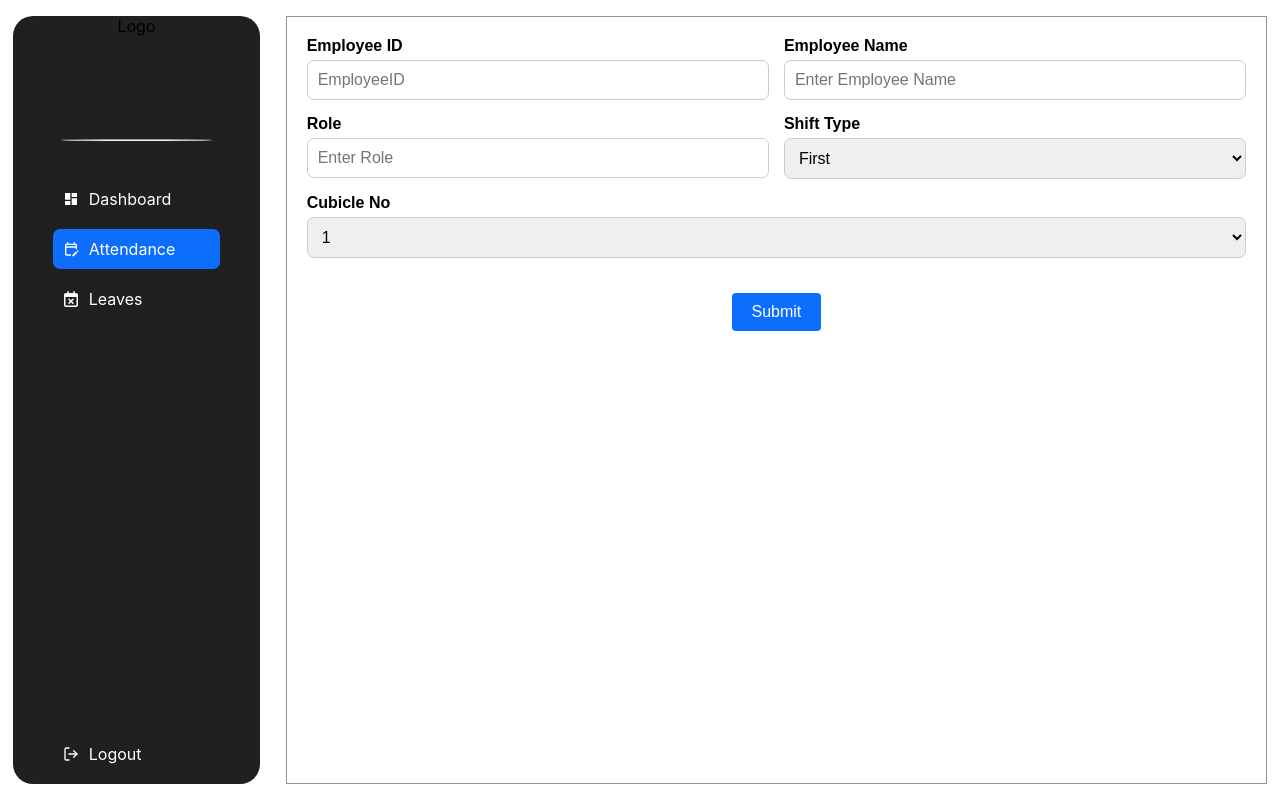
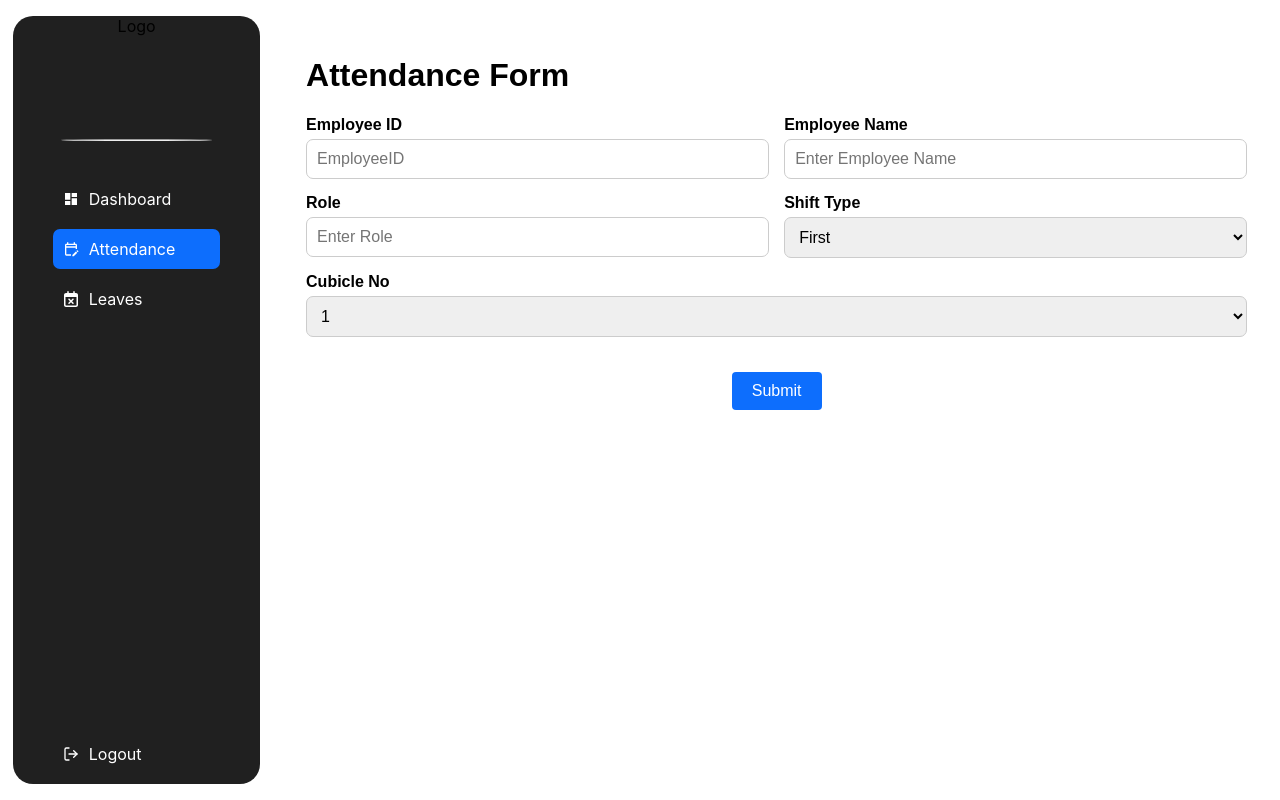
Before and after one commit to VTS-ENTERPRISES-INDIA-PRIVATE-LIMITED/Tracker_Admin, a React (Create React App) app in the folder frontend/: page / in a window 1280 px wide. Both pictures are taken after a click on the element "Attendance". Built offline with nearby package versions, Linux system fonts and the light colour scheme.

Commit message:
pravs-foodtracker-header

```diff
--- a/frontend/src/Components/Pages/FoodTracker/FoodTracker.css
+++ b/frontend/src/Components/Pages/FoodTracker/FoodTracker.css
@@ -3,8 +3,12 @@
   margin: 2vh 1vw;
   /* margin: window.innerWidth < 780 ? "20px" : "20px auto", */
   font-family: Arial, sans-serif;
-  border: 1px solid rgb(149, 145, 145);
+  /* border: 1px solid rgb(149, 145, 145); */
   padding: 20px;
+  margin-bottom: 5px;
+}
+.emp-foodtracker h1 {
+  text-align: left;
 }
 .emp-foodtracker .row {
   display: flex;
--- a/frontend/src/Components/Pages/FoodTracker/FoodTracker.jsx
+++ b/frontend/src/Components/Pages/FoodTracker/FoodTracker.jsx
@@ -23,6 +23,7 @@ const FoodTracker = () => {
   return (
     <div className="emp-foodtracker">
       <form onSubmit={handleSubmit}>
+        <h1>Attendance Form</h1>
         <div className=" row">
           <div className=" column">
             <label> Employee ID</label>
```
